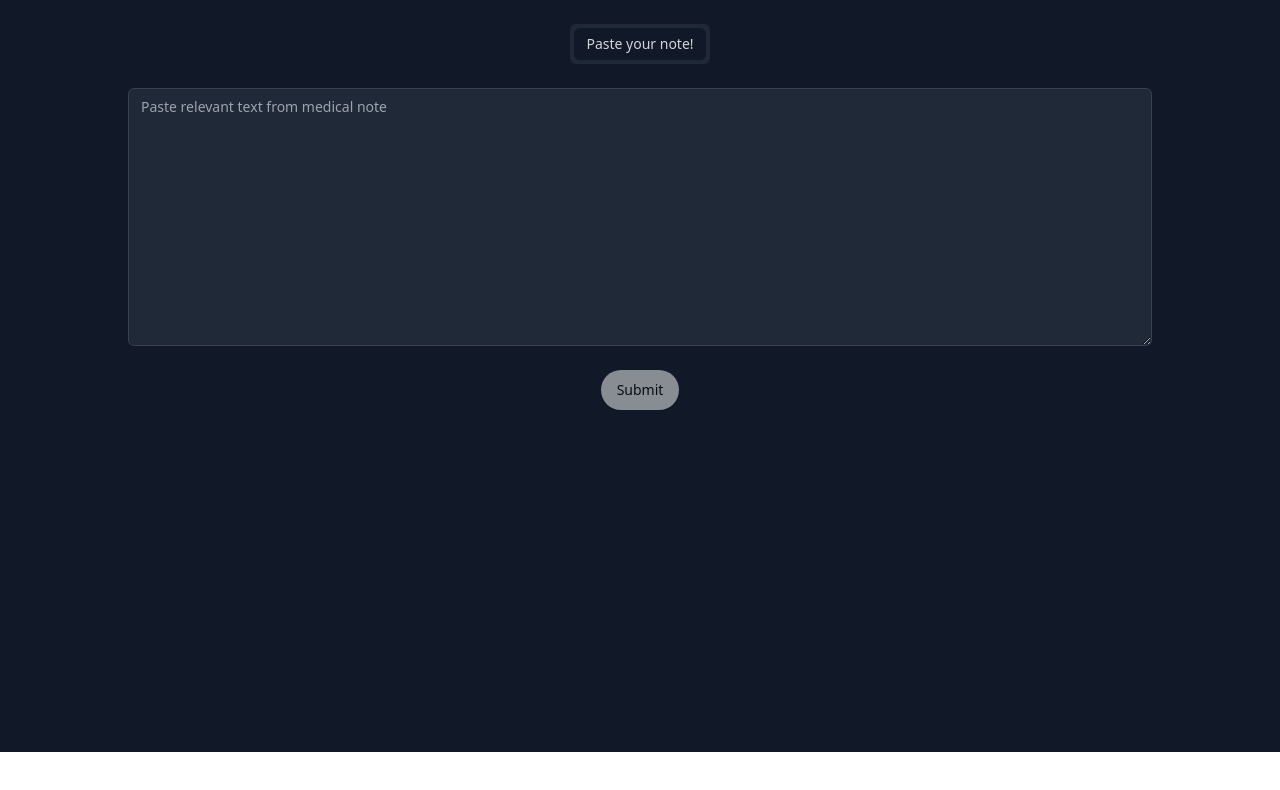
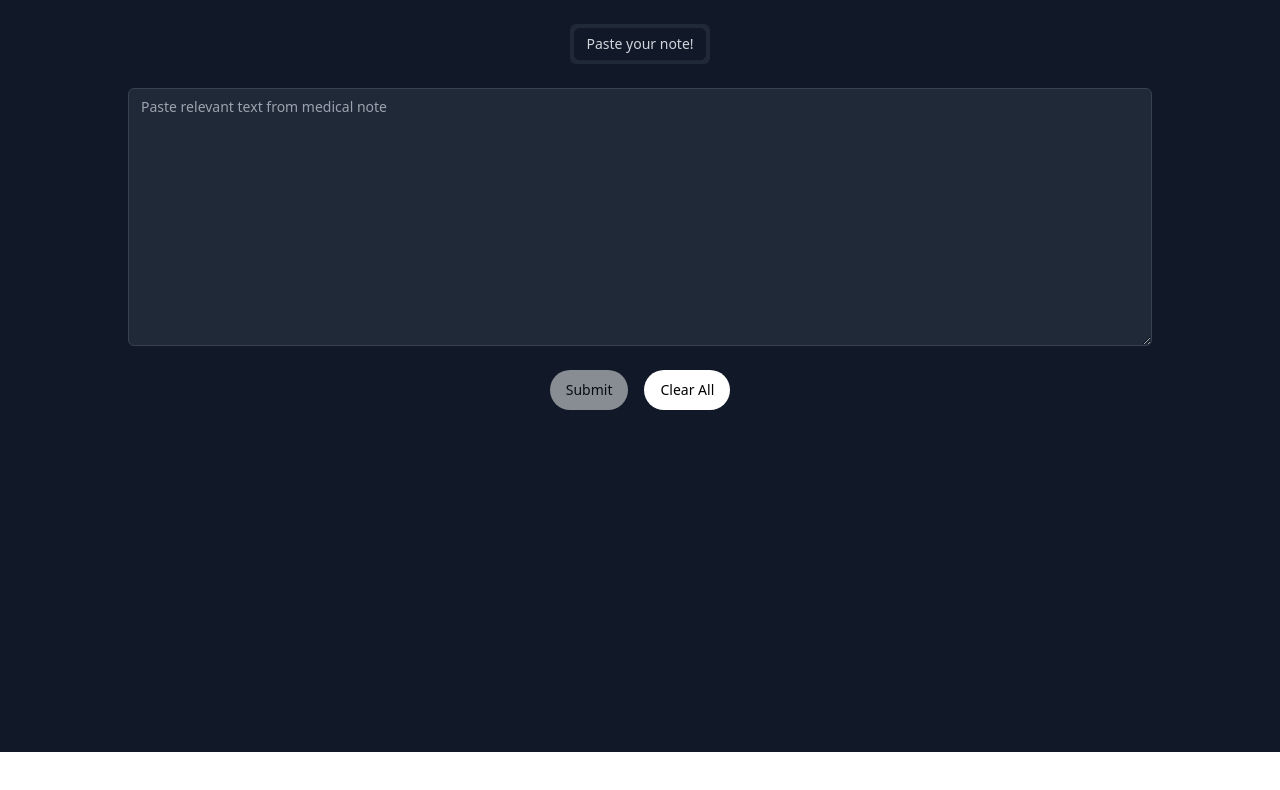
Before and after one commit to Maneshgpai/PrivateGPT, a Next.js app in the folder client/: page /components/Chat in a window 1280 px wide. Shown: the top 790 px of the page. Built offline with nearby package versions, Linux system fonts and the light colour scheme.

Commit message:
week 1 fixes

```diff
--- a/client/package.json
+++ b/client/package.json
@@ -22,6 +22,7 @@
     "react-dom": "18.2.0",
     "react-dropzone": "^14.2.3",
     "react-transition-group": "^4.4.5",
-    "tailwindcss": "^3.3.3"
+    "tailwindcss": "^3.3.3",
+    "xlsx": "^0.18.5"
   }
 }
--- a/client/pages/components/Chat.jsx
+++ b/client/pages/components/Chat.jsx
@@ -1,7 +1,7 @@
 import { useState } from "react";
-// import OpenAIKeyForm from "./input-elements/OpenAIKeyForm";
 import FileUpload from "./input-elements/FileUpload";
 import TextSnippet from "./input-elements/TextSnippet";
+import * as XLSX from 'xlsx';
 
 export default function Chat() {
   const [showChatBox, setShowChatBox] = useState(false);
@@ -10,14 +10,10 @@ export default function Chat() {
   const [textSummaries, setTextSummaries] = useState([]);
   const [activeTab, setActiveTab] = useState("text");
   const [streamResponse, setStreamResponse] = useState("");
-  var response = ""
+
   const handleTabChange = (tab) => {
     setActiveTab(tab);
   };
-
-  // const handleOpenAIKeyResult = (result) => {
-  //   setShowChatBox(result);
-  // };
 
   const handleFileUploadResult = (result) => {
     if (result) {
@@ -29,6 +25,24 @@ export default function Chat() {
     if (result) {
       setTextSummaries(result);
     }
+  };
+
+
+  const exportStreamToExcel = (streamData) => {
+    const jsonData = JSON.parse(streamData.replace(/\\n/g, "").replace(/\\/g, ""));
+    const ws = XLSX.utils.json_to_sheet(jsonData);
+    const wb = XLSX.utils.book_new();
+    XLSX.utils.book_append_sheet(wb, ws, "Sheet1");
+    XLSX.writeFile(wb, 'streamData.xlsx');
+  };
+
+
+
+
+  const clearAllContent = () => {
+    setFileSummaries([]);
+    setTextSummaries([]);
+    setStreamResponse("");
   };
 
   return (
@@ -89,7 +103,7 @@ export default function Chat() {
           {activeTab === "file" ? (
             <FileUpload result={handleFileUploadResult} />
           ) : (
-            <TextSnippet result={handleTextSnippetResult} Olddata={textSummaries} streamResponse={streamResponse} setStreamResponse={setStreamResponse} />
+            <TextSnippet result={handleTextSnippetResult} Olddata={textSummaries} streamResponse={streamResponse} setStreamResponse={setStreamResponse} clearAllContent={clearAllContent} />
           )}
           {activeTab === "file" &&
             fileSummaries.map((summary, index) => (
@@ -131,8 +145,16 @@ export default function Chat() {
                     <span>{summary?.summary || streamResponse}</span>
                   </div>
                 </div>
+            <button
+        type="button"
+        onClick={() => exportStreamToExcel(summary?.summary || streamResponse)}
+        className="bg-white inline-flex items-center justify-center rounded-full text-sm font-medium transition-colors focus-visible:outline-none focus-visible:ring-2 focus-visible:ring-ring focus-visible:ring-offset-2 disabled:opacity-50 disabled:pointer-events-none ring-offset-background bg-primary text-primary-foreground hover:bg-primary/90 h-10 py-2 px-4 mt-2"
+      >
+        Download Excel
+      </button>
               </div>
             ))}
+
         </>
     </div>
   );
--- a/client/pages/components/input-elements/TextSnippet.jsx
+++ b/client/pages/components/input-elements/TextSnippet.jsx
@@ -1,7 +1,7 @@
 import { useState } from "react";
 import React from "react";
 
-function TextSnippet({ result, Olddata, streamResponse, setStreamResponse }) {
+function TextSnippet({ result, Olddata, streamResponse, setStreamResponse, clearAllContent }) {
   const [text, setText] = useState(null);
   const [isLoading, setIsLoading] = useState(false);
   const [error, setError] = useState("");
@@ -131,7 +131,7 @@ function TextSnippet({ result, Olddata, streamResponse, setStreamResponse }) {
               className="rounded-md border border-gray-700 bg-gray-800 text-gray-300 px-3 py-2 text-sm focus:outline-none focus:ring-2 focus:ring-indigo-500"
               onChange={(e) => handleOnChange(e)}
             />
-            <div className="mt-4 text-center">
+            <div className="mt-4 text-center gap-4 flex justify-center">
               <button
                 type="submit"
                 disabled={!text}
@@ -139,6 +139,13 @@ function TextSnippet({ result, Olddata, streamResponse, setStreamResponse }) {
               >
                 {!isLoading ? "Submit" : "Loading.."}
               </button>
+              <button
+        type="button"
+        onClick={clearAllContent}
+        className="bg-white inline-flex items-center justify-center rounded-full text-sm font-medium transition-colors focus-visible:outline-none focus-visible:ring-2 focus-visible:ring-ring focus-visible:ring-offset-2 disabled:opacity-50 disabled:pointer-events-none ring-offset-background bg-primary text-primary-foreground hover:bg-primary/90 h-10 py-2 px-4 mt-2"
+        >
+        Clear All
+      </button>
             </div>
           </form>
         </div>
```
